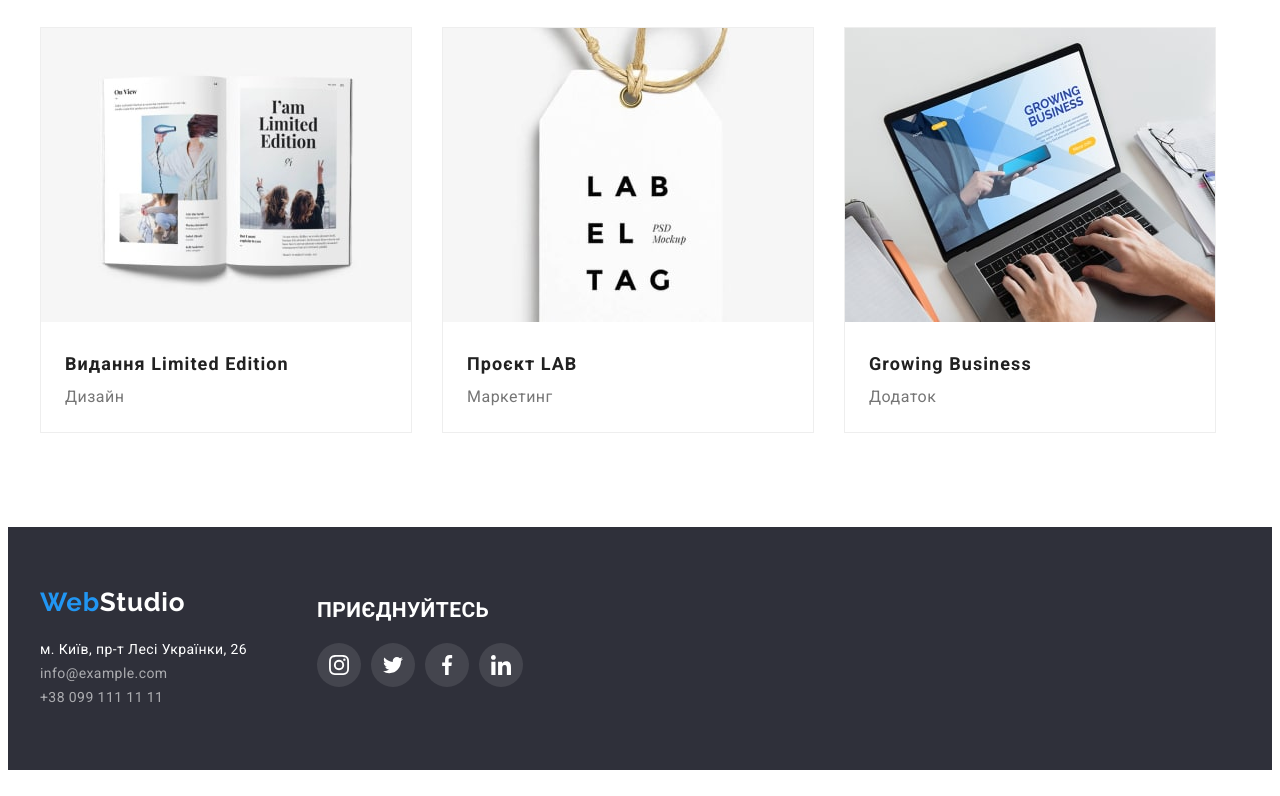
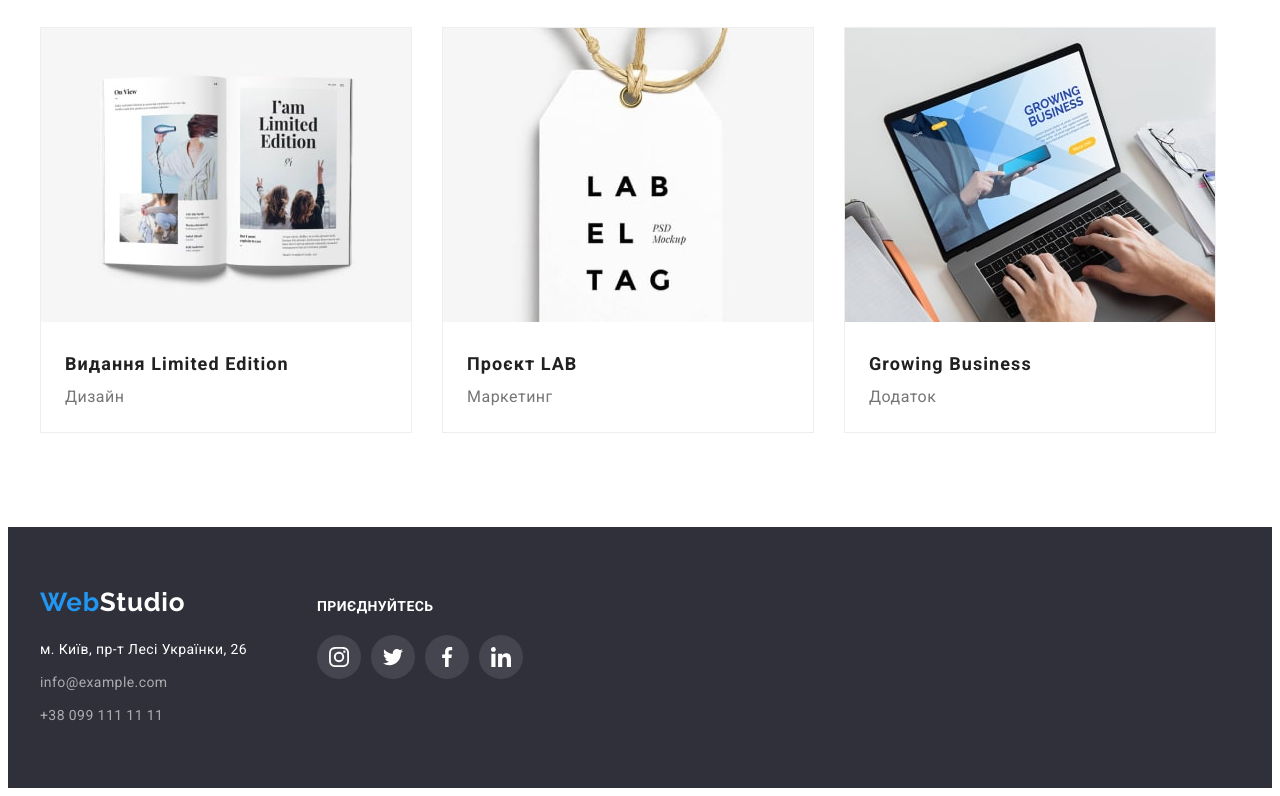
Before and after one commit to YuriiNovikov/goit-markup-hw-04, a plain HTML site: page portfolio.html in a window 1280 px wide. Shown: the part 1116-1912 px from the top of the page. Drawn offline with Linux system fonts and the light colour scheme.

Commit message:
ДЗ№4 стилизация футера иконок тел и мыла

```diff
--- a/css/styles.css
+++ b/css/styles.css
@@ -73,10 +73,6 @@ ul {
     gap: 50px;
 }
 
-/* .header-contact {
-    display: flex;
-    align-items: center;
-} */
 
 .header-link {
     color: var(--main-title-color);
@@ -91,6 +87,9 @@ ul {
 
 .accent-logo {
     color: var(--main-focus-color);
+}
+.header-icon{
+    fill: var(--main-text-color);
 }
 
 .header-cont-link:hover,
@@ -456,16 +455,15 @@ background-color: rgba(255, 255, 255, 0.6);
 
     margin-top: 20px;
 }
-.email{
-    margin-top: 9px;
-    margin-bottom: 9px;
-}
+
 
 .footer-text {
     color: var(--main-accent-color);
 }
 
 .footer-link {
+    display: inline-block;
+    margin-top: 9px;
     color: rgba(255, 255, 255, 0.6);
 }
 
@@ -475,17 +473,25 @@ background-color: rgba(255, 255, 255, 0.6);
 }
 .footer-soc-container{
     text-align: left;
+    /* font-weight: 700;
+    font-size: 14px;
+    line-height: 1.14;
+    letter-spacing: 0.03em;
+    text-transform: uppercase;
+    color: var(--main-accent-color); */
+    padding-top: 12px;
+}
+
+
+.footer-soc-title{
+
     font-weight: 700;
     font-size: 14px;
     line-height: 1.14;
     letter-spacing: 0.03em;
     text-transform: uppercase;
+
     color: var(--main-accent-color);
-    padding-top: 12px;
-}
-
-
-.footer-soc-title{
     margin-bottom: 20px;
 }
 
```
Also changed, not shown: index.html (+1 -1 lines).
